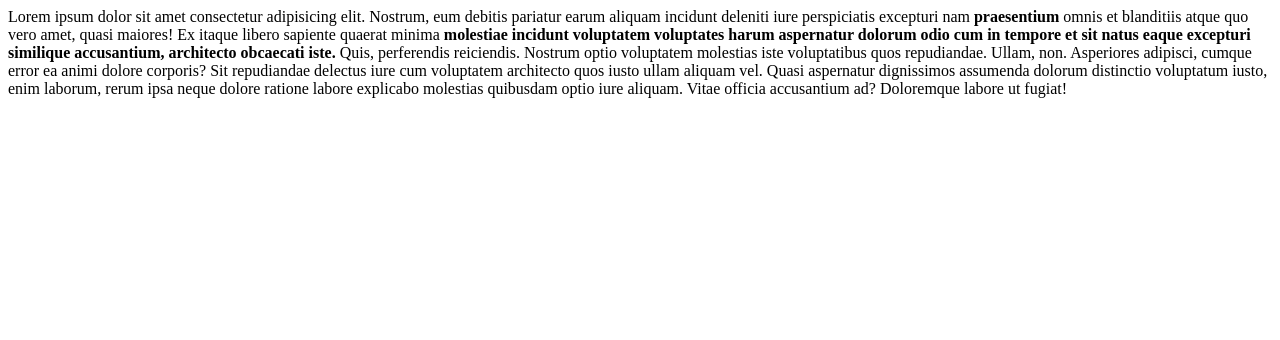
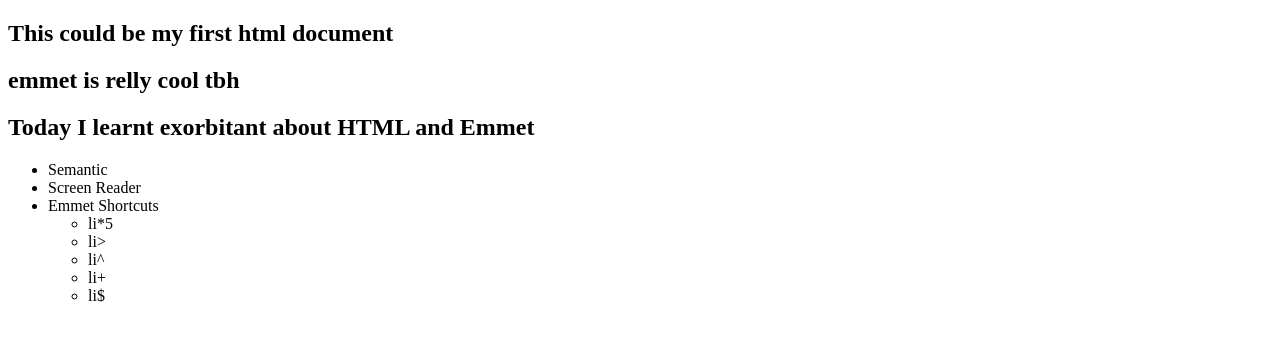
Before and after one commit to Py528/Web-Development, a plain HTML site: page HTML Intro/index.html in a window 1280 px wide. Drawn offline with Linux system fonts and the light colour scheme.

Commit message:
What i learnt Today HTML

```diff
--- a/HTML Intro/index.html
+++ b/HTML Intro/index.html
@@ -1,12 +1,34 @@
-Lorem ipsum dolor sit amet consectetur adipisicing elit. Nostrum, eum debitis
-pariatur earum aliquam incidunt deleniti iure perspiciatis excepturi nam
-<b>praesentium</b> omnis et blanditiis atque quo vero amet, quasi maiores! Ex
-itaque libero sapiente quaerat minima <b>molestiae incidunt voluptatem voluptates
-    harum aspernatur dolorum odio cum in tempore et sit natus eaque excepturi
-    similique accusantium, architecto obcaecati iste.</b>  Quis, perferendis reiciendis.
-Nostrum optio voluptatem molestias iste voluptatibus quos repudiandae. Ullam,
-non. Asperiores adipisci, cumque error ea animi dolore corporis? Sit repudiandae
-delectus iure cum voluptatem architecto quos iusto ullam aliquam vel. Quasi
-aspernatur dignissimos assumenda dolorum distinctio voluptatum iusto, enim
-laborum, rerum ipsa neque dolore ratione labore explicabo molestias quibusdam
-optio iure aliquam. Vitae officia accusantium ad? Doloremque labore ut fugiat!
+<!DOCTYPE html>
+<html lang="en">
+<head>
+    <meta charset="UTF-8">
+    <meta http-equiv="X-UA-Compatible" content="IE=edge">
+    <meta name="viewport" content="width=device-width, initial-scale=1.0">
+    <title>HTML Intro</title>
+</head>
+<body>
+    <main>
+        <header></header>
+    </main>
+    <section>
+        <h1>This could be my first html document</h1>
+        <h2>emmet is relly cool tbh</h2>
+        <p>
+            <h1>Today I learnt exorbitant about HTML and Emmet</h1>
+                <ul>
+                    <li>Semantic</li>
+                    <li>Screen Reader</li>
+                    <li>Emmet Shortcuts</li>
+                    <ul>
+                        <li>li*5</li>
+                        <li>li></li>
+                        <li>li^</li>
+                        <li>li+</li>
+                        <li>li$</li>
+                    </ul>
+                </ul>
+            <p></p>
+        </p>
+    </section>
+</body>
+</html>
```
